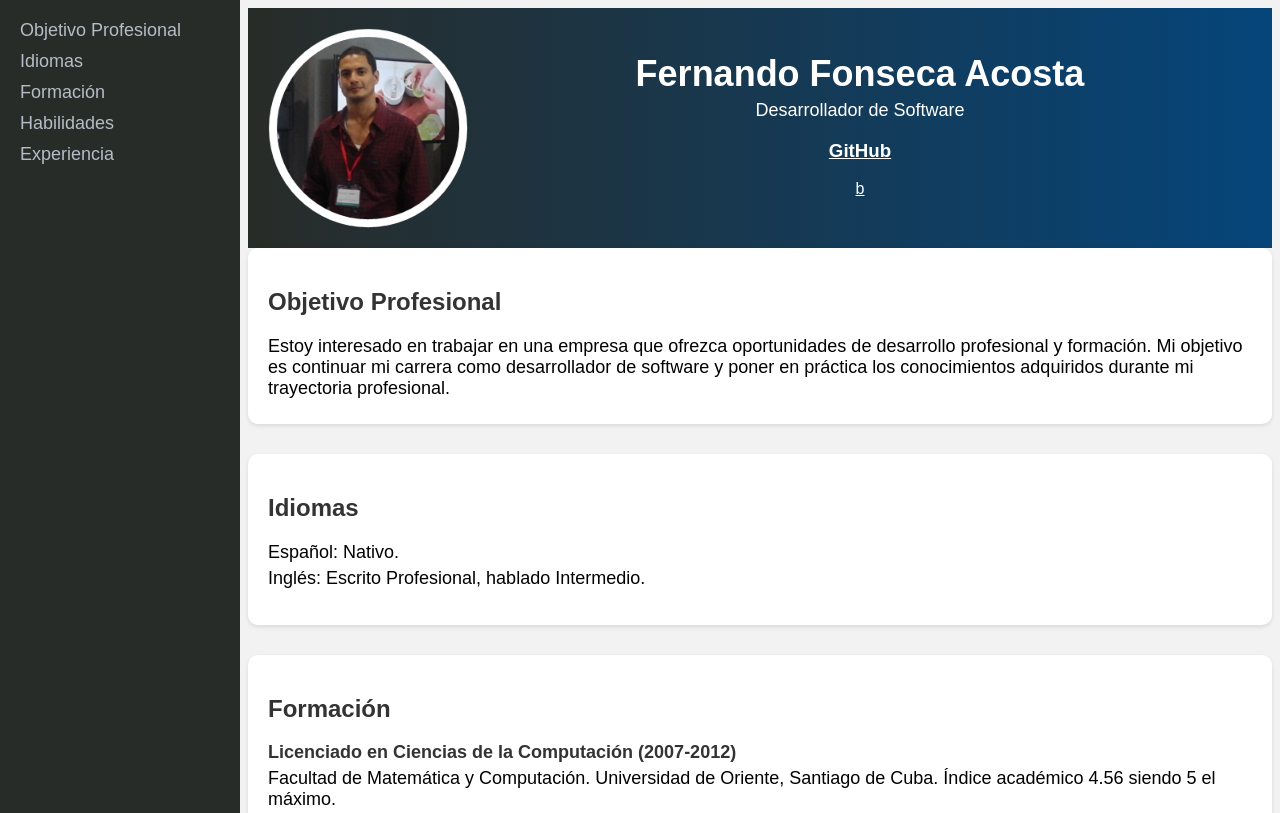
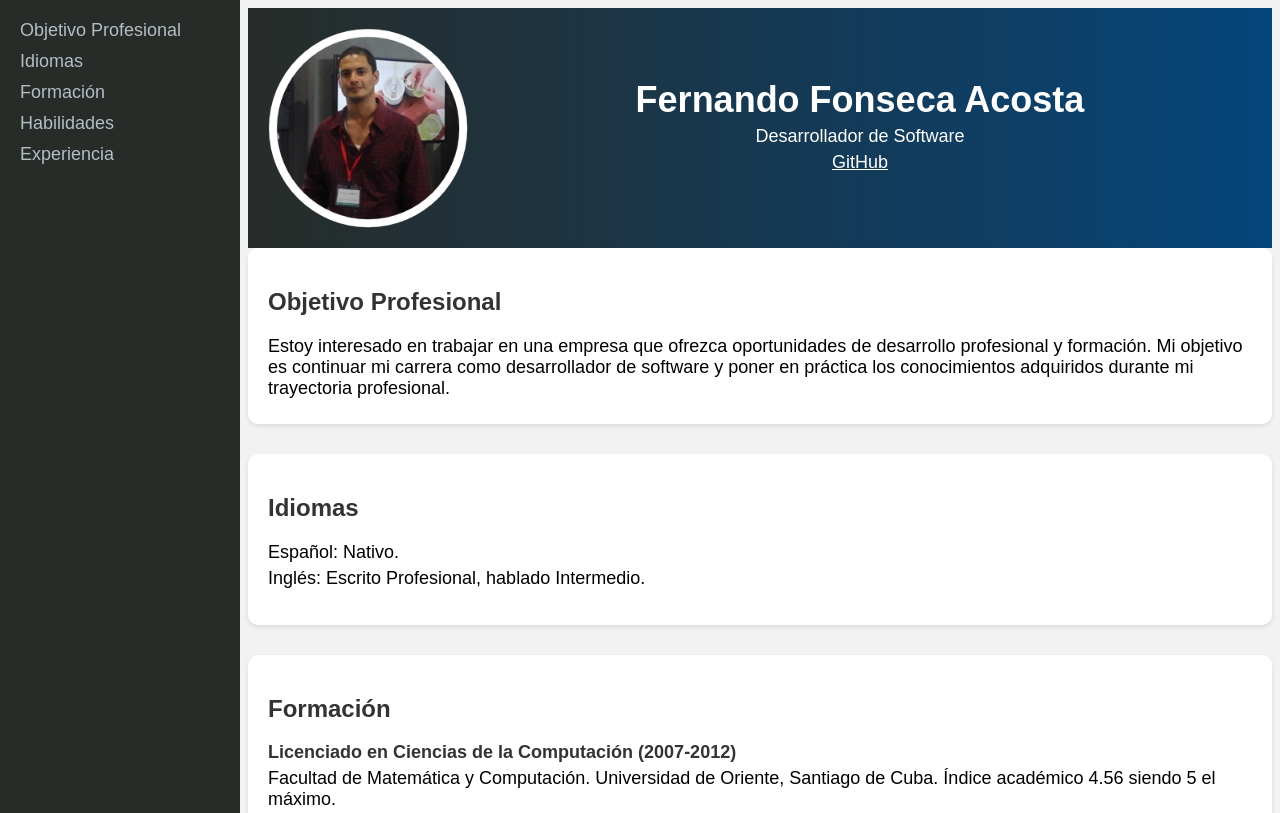
Before and after one commit to fer880220/cv, a plain HTML site: page index.html in a window 1280 px wide. Shown: the top 813 px of the page. Drawn offline with Linux system fonts and the light colour scheme.

Commit message:
Update index.html

```diff
--- a/index.html
+++ b/index.html
@@ -17,7 +17,7 @@
         <div class="textHeader">
             <h1>Fernando Fonseca Acosta</h1>
             <p>Desarrollador de Software</p>
-            <p><a style="color: white;" href="https://github.com/fer880220"><h3>GitHub</h3>b</a></p>
+            <p><a style="color: white;" href="https://github.com/fer880220">GitHub</a></p>
         </div>
 
         </header>
```
